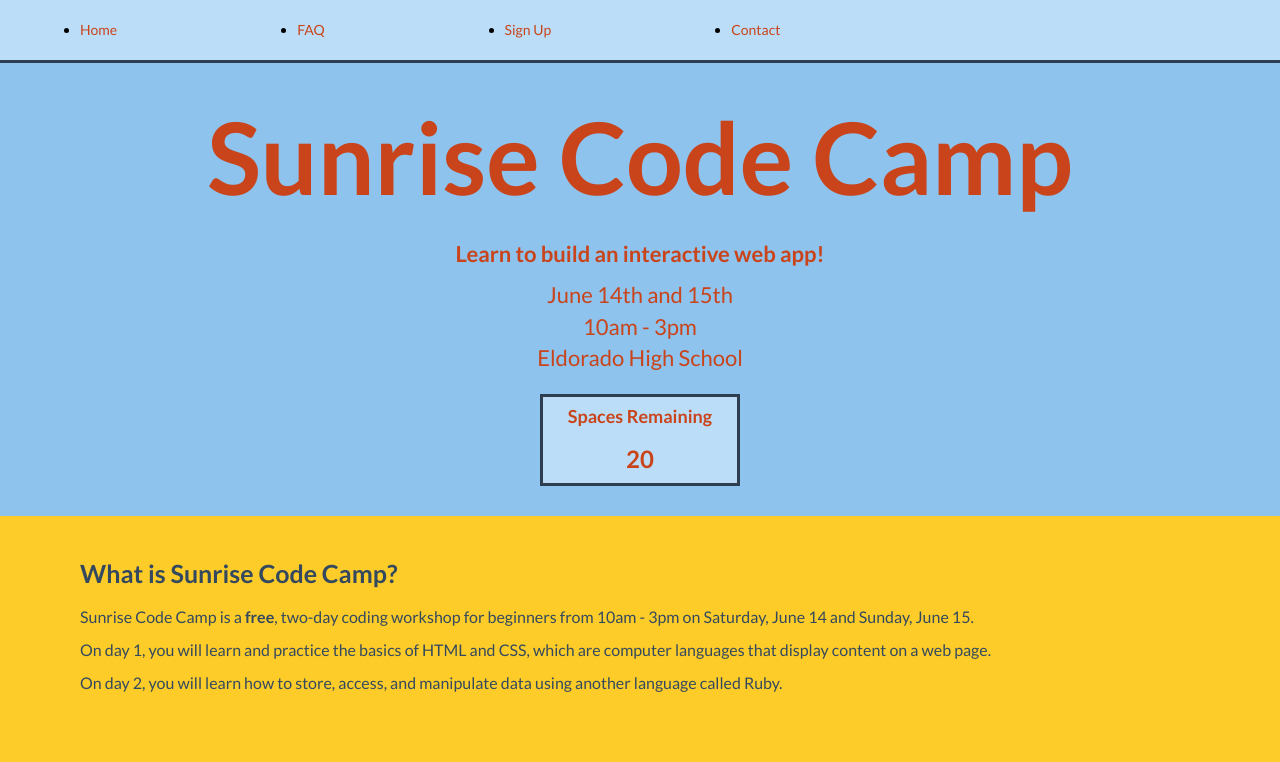
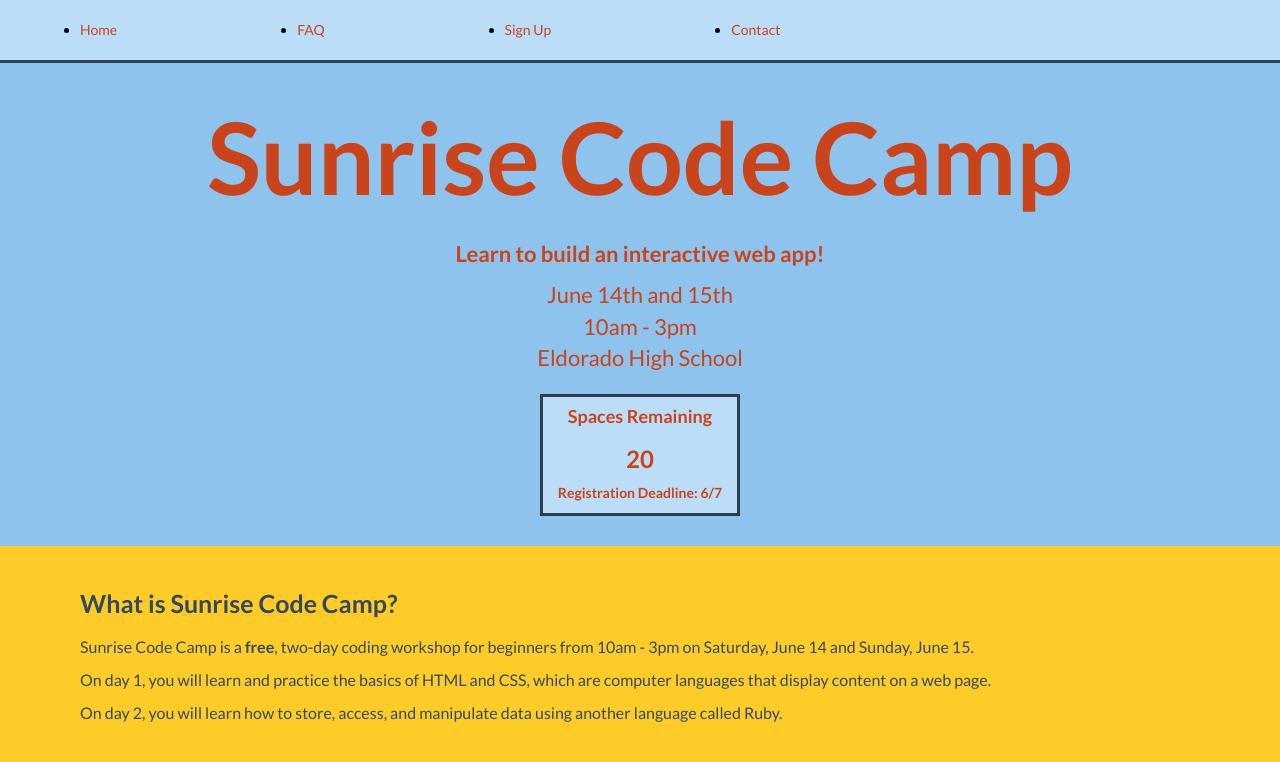
Before and after one commit to sunrisecodecamp/sunrisecodecamp.github.io, a plain HTML site: page index.html in a window 1280 px wide. Shown: the top 762 px of the page. Drawn offline with nearby package versions, Linux system fonts and the light colour scheme; some packages are replaced by stand-ins of ours.

Commit message:
added registration deadline

```diff
--- a/index.html
+++ b/index.html
@@ -26,6 +26,7 @@
 		<div class="counter">
 			<h4><b>Spaces Remaining</b></h4>
 			<h3><b>20</b></h3>
+			<p>Registration Deadline: 6/7</p>
 		</div>
   </div>
   <div class="faq" id="faq">
```
